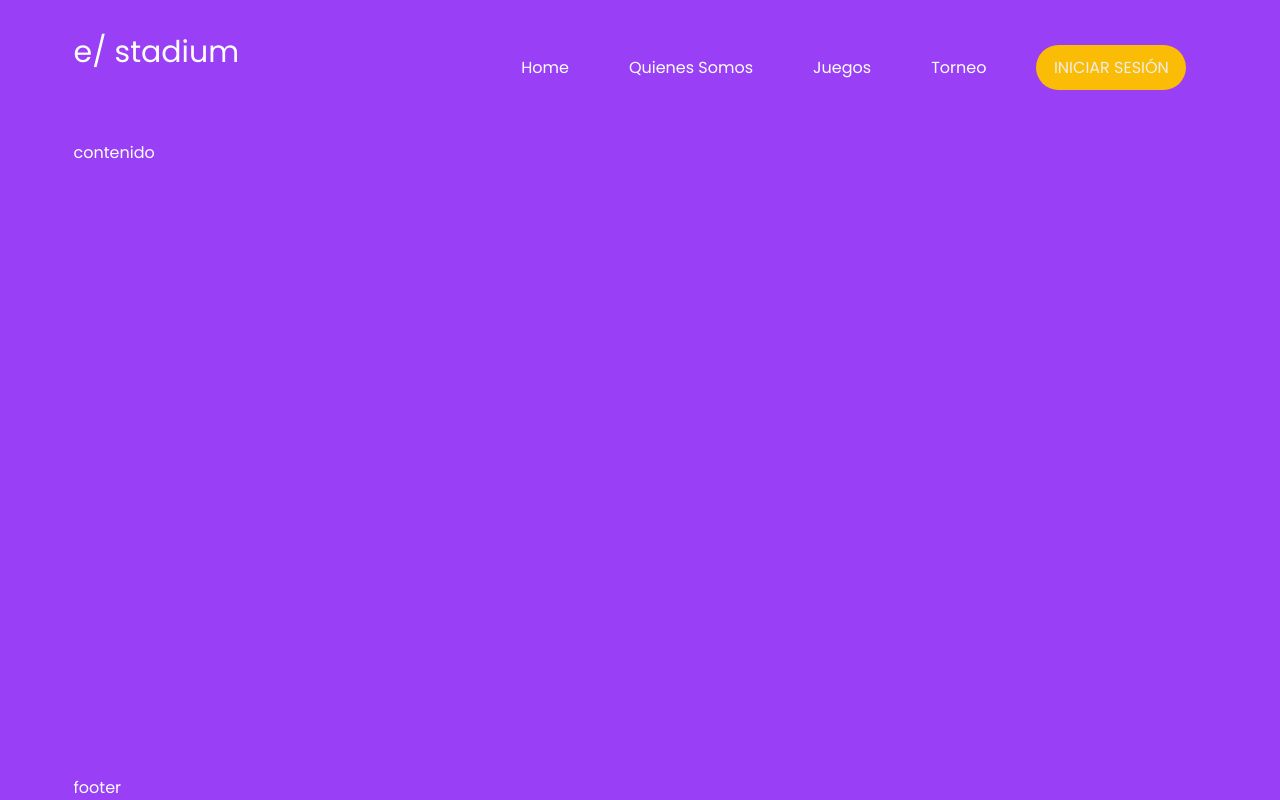
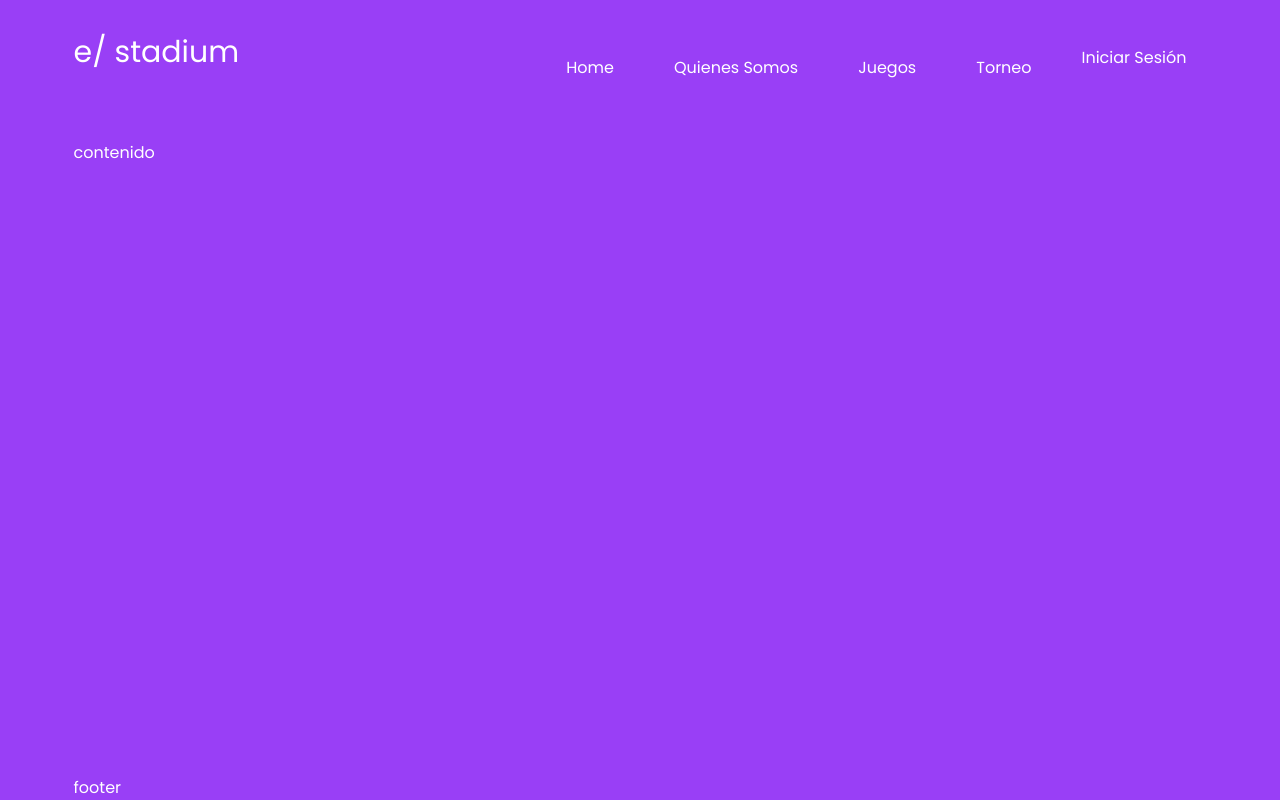
Before and after one commit to No-Country/C8-73-T-RN, a React (Vite) app: page / in a window 1280 px wide. Built offline with nearby package versions, Linux system fonts and the light colour scheme.

Commit message:
added event to open login

```diff
--- a/src/components/Navbar/Navbar.jsx
+++ b/src/components/Navbar/Navbar.jsx
@@ -1,24 +1,37 @@
-import React from 'react'
+import { LoginContext } from "../../context/login/LoginContext"; // CONTEXTO
+import { useContext } from "react"; // HOOK
 
 const Navbar = () => {
+    const { updateOnLoginWithOption } = useContext(LoginContext); // AYUDANTES
+
+    const handleOnLoginWithOption = () => updateOnLoginWithOption(true); // EVENTO
+
     return (
         <nav>
-        <div className="title">
-            <span>e/ stadium</span>
-        </div>
-            <ul class="navigation">
-                <li> <a href="#">Home</a></li>
-                <li> <a href="#"> Quienes Somos</a></li>
-                <li> <a href="#"> Juegos</a></li>
-                <li> <a href="#"> Torneo</a></li>
-                <div class="buttons">
-                    <a class="btn-main" href="#"> Iniciar Sesión </a>
+            <div className="title">
+                <span>e/ stadium</span>
+            </div>
+            <ul className="navigation">
+                <li>
+                    <a href="#">Home</a>
+                </li>
+                <li>
+                    <a href="#">Quienes Somos</a>
+                </li>
+                <li>
+                    <a href="#">Juegos</a>
+                </li>
+                <li>
+                    <a href="#">Torneo</a>
+                </li>
+                <div className="buttons">
+                    <button onClick={handleOnLoginWithOption} className="btn-main">
+                        Iniciar Sesión
+                    </button>
                 </div>
             </ul>
+        </nav>
+    );
+};
 
-
-        </nav>
-    )
-}
-
-export {Navbar}
+export { Navbar };
```
